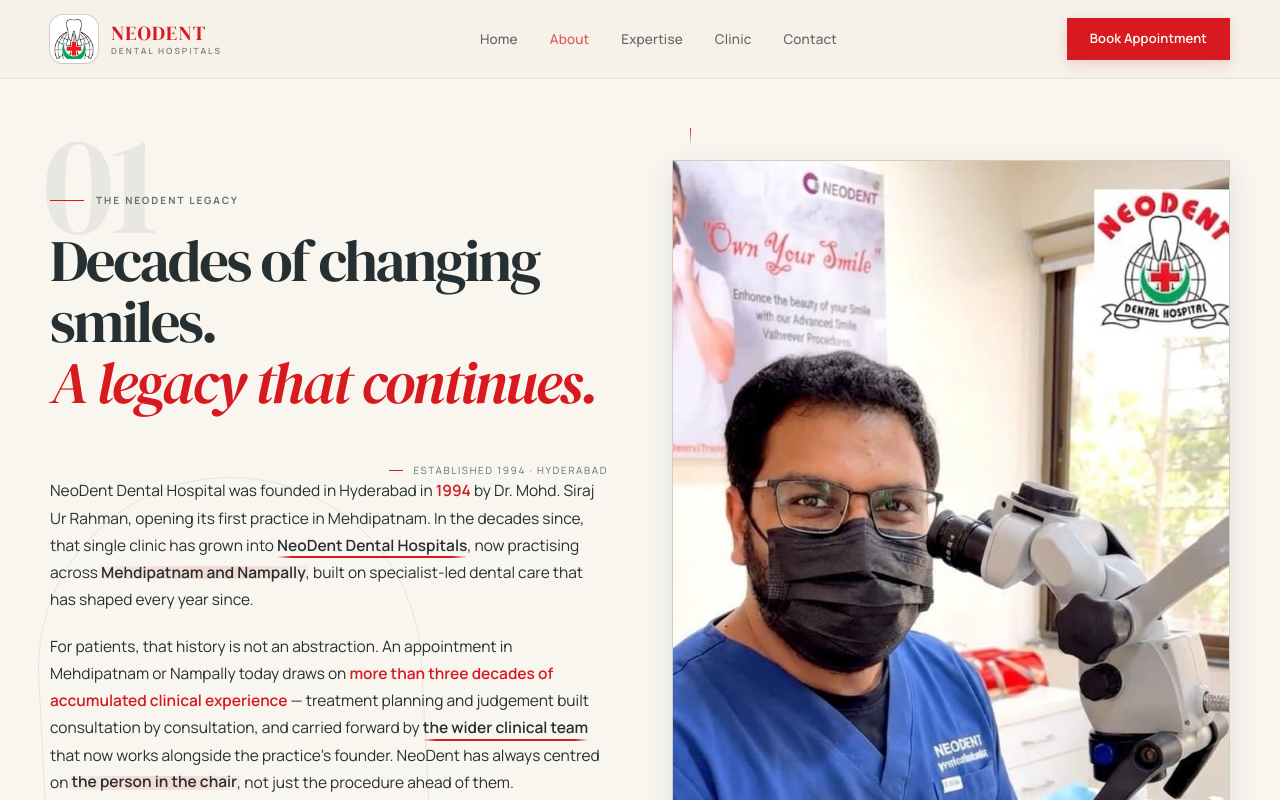
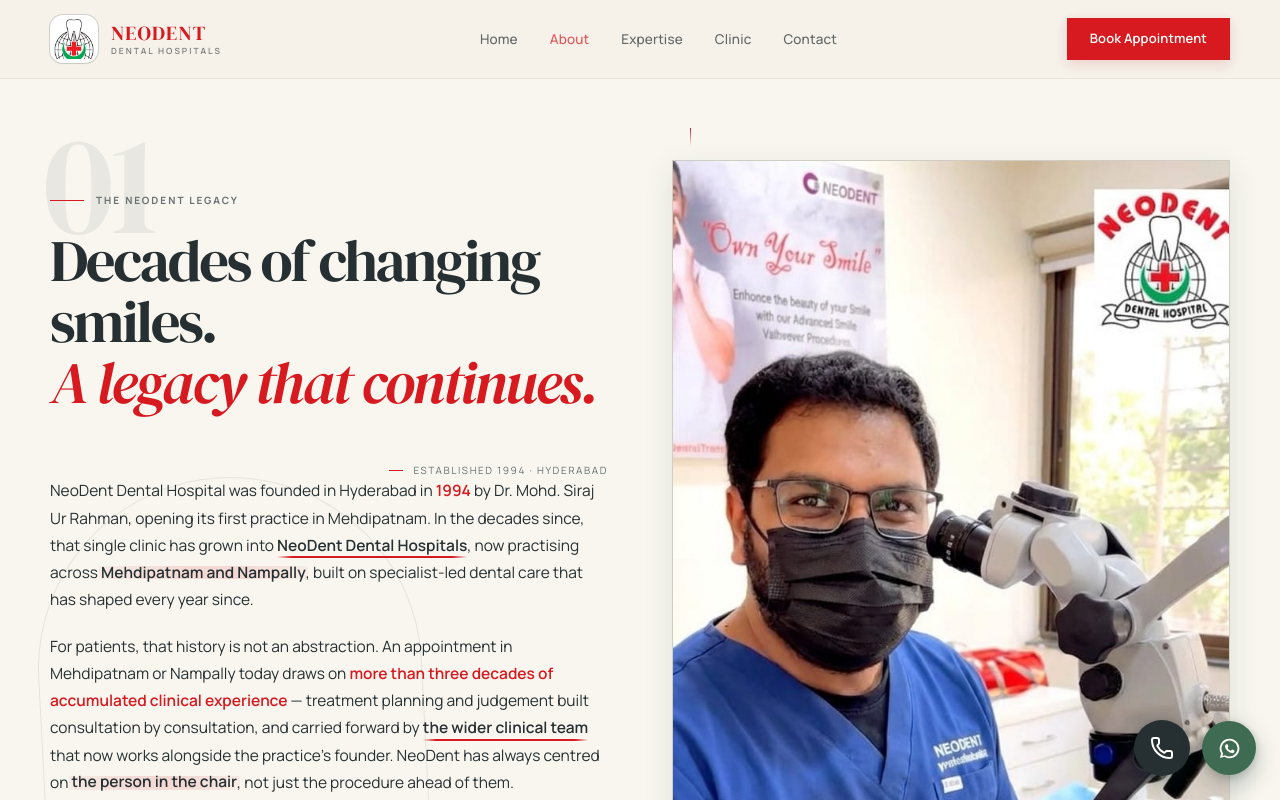
Before and after one commit to RaviBuilds/Neodent-dental-clinic-nextjs, a Next.js app: page /about in a window 1280 px wide. Shown: the top 800 px of the page. Built offline with nearby package versions, Linux system fonts and the light colour scheme.

Commit message:
feat: streamline floating CTA tray and add component
Co-authored-by: Ravindra Kamble <81062858+RaviBuilds@users.noreply.github.com>

```diff
--- a/app/layout.tsx
+++ b/app/layout.tsx
@@ -1,5 +1,6 @@
 import type { Metadata } from "next";
 import "./globals.css";
+import { FloatingCta } from "@/components/ui/FloatingCta";
 
 export const metadata: Metadata = {
   title: "Neodent Dental Hospitals | Expert Dental Care in Hyderabad",
@@ -49,7 +50,10 @@ export default function RootLayout({ children }: LayoutProps<"/">) {
           dangerouslySetInnerHTML={{ __html: JSON.stringify(jsonLd) }}
         />
       </head>
-      <body>{children}</body>
+      <body>
+        {children}
+        <FloatingCta />
+      </body>
     </html>
   );
 }
--- a/components/Home.tsx
+++ b/components/Home.tsx
@@ -14,7 +14,6 @@ import { PatientStories } from "@/components/sections/PatientStories";
 import { WhatToExpect } from "@/components/sections/WhatToExpect";
 import { SpacesDesignedAroundCare } from "@/components/sections/SpacesDesignedAroundCare";
 import { ContactNextStep } from "@/components/sections/ContactNextStep";
-import { FloatingCta } from "@/components/ui/FloatingCta";
 import { AppointmentModal } from "@/components/ui/AppointmentModal";
 import { LeadCapture } from "@/components/ui/LeadCapture";
 import { AppButton } from "@/components/ui/AppButton";
@@ -86,7 +85,6 @@ export function Home() {
         <ContactNextStep />
       </main>
       <Footer />
-      <FloatingCta onBook={() => setAppointmentOpen(true)} />
       <div className="mobile-bar">
         <AppButton href={telPhone} variant="ghost">
           <Phone size={14} /> Call
--- a/components/ui/FloatingCta.tsx
+++ b/components/ui/FloatingCta.tsx
@@ -1,35 +1,26 @@
-"use client";
-
-import { MessageCircle, Phone } from "lucide-react";
-import { AppButton } from "@/components/ui/AppButton";
+import { Phone } from "lucide-react";
 import { phone, telPhone, whatsappLink } from "@/lib/site-data";
 
-export function FloatingCta({ onBook }: { onBook: () => void }) {
+function WhatsAppMark() {
   return (
-    <div className="floating-cta">
-      <a
-        className="floating-cta-icon floating-cta-call"
-        href={telPhone}
-        aria-label={`Call Neodent Dental Hospitals at ${phone}`}
-        data-testid="link-floating-call"
-      >
-        <Phone size={20} strokeWidth={2} />
+    <svg viewBox="0 0 32 32" aria-hidden="true" className="floating-cta-whatsapp-mark">
+      <path fill="currentColor" d="M16 3.5a12.5 12.5 0 0 0-10.7 19l-1.6 5.8 6-1.6A12.5 12.5 0 1 0 16 3.5Zm0 22.8a10.2 10.2 0 0 1-5.2-1.4l-.4-.2-3.5.9.9-3.4-.3-.4A10.2 10.2 0 1 1 16 26.3Z" />
+      <path fill="currentColor" d="M21.8 18.3c-.3-.2-1.8-.9-2.1-1s-.5-.2-.7.2c-.2.3-.8 1-.9 1.2-.2.2-.3.2-.6.1-1.6-.8-2.7-1.4-3.8-3.2-.3-.5.3-.5.8-1.7.1-.3.1-.5 0-.7l-.9-2.2c-.2-.6-.5-.5-.7-.5h-.6c-.2 0-.6.1-.9.4-.3.3-1.1 1.1-1.1 2.6s1.1 3 1.2 3.2c.2.2 2.1 3.2 5.1 4.5 1.9.8 2.6.9 3.5.8.6-.1 1.8-.7 2-1.4.3-.7.3-1.3.2-1.5-.1-.2-.3-.3-.6-.5Z" />
+    </svg>
+  );
+}
+
+export function FloatingCta() {
+  return (
+    <div className="floating-cta" aria-label="NeoDent contact actions">
+      <a className="floating-cta-icon floating-cta-call" href={telPhone} aria-label="Call NeoDent" data-testid="link-floating-call">
+        <Phone aria-hidden="true" />
         <span className="floating-cta-tooltip">Call {phone}</span>
       </a>
-      <a
-        className="floating-cta-icon floating-cta-whatsapp"
-        href={whatsappLink}
-        target="_blank"
-        rel="noopener noreferrer"
-        aria-label="Chat with us on WhatsApp"
-        data-testid="link-floating-whatsapp"
-      >
-        <MessageCircle size={22} strokeWidth={2} />
-        <span className="floating-cta-tooltip">Chat on WhatsApp</span>
+      <a className="floating-cta-icon floating-cta-whatsapp" href={whatsappLink} target="_blank" rel="noopener noreferrer" aria-label="WhatsApp NeoDent" data-testid="link-floating-whatsapp">
+        <WhatsAppMark />
+        <span className="floating-cta-tooltip">WhatsApp NeoDent</span>
       </a>
-      <AppButton onClick={onBook} variant="primary" className="floating-cta-book">
-        Book Appointment
-      </AppButton>
     </div>
   );
 }
```
Also changed, not shown: app/globals.css.
